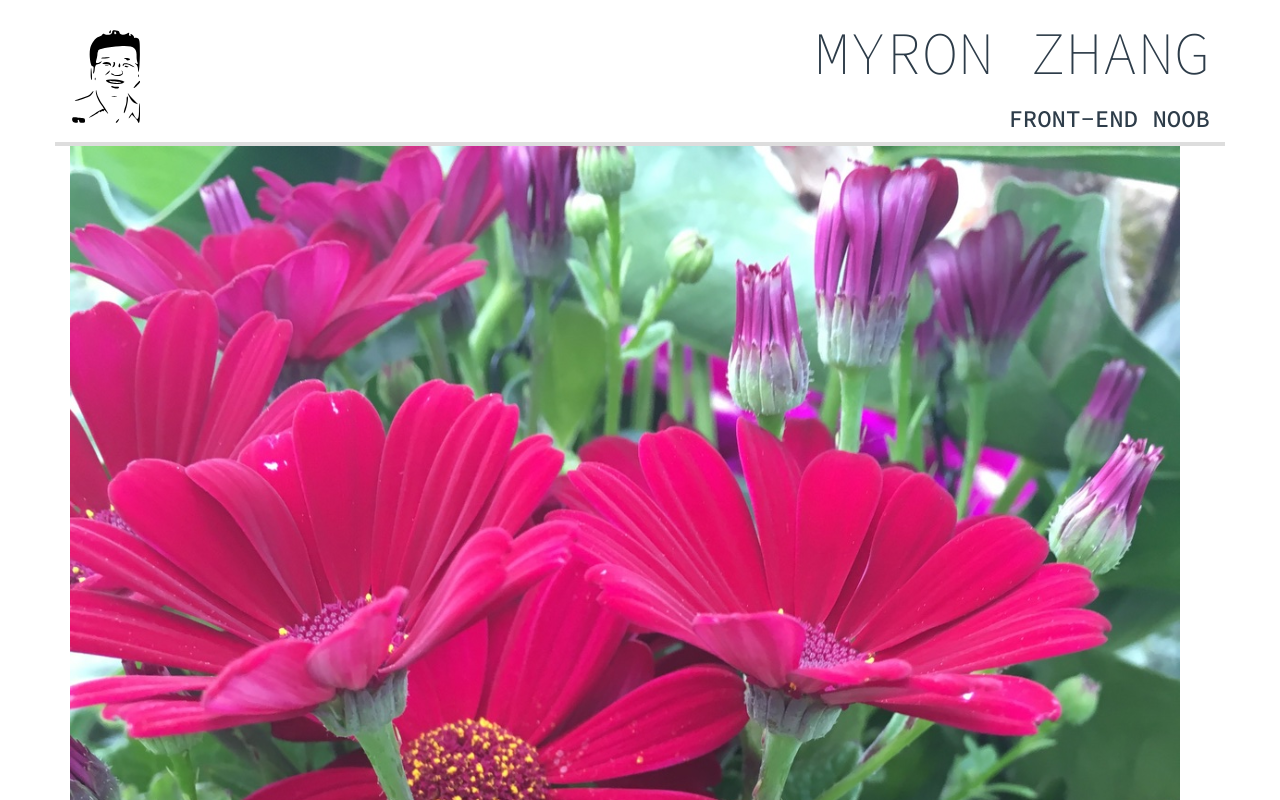
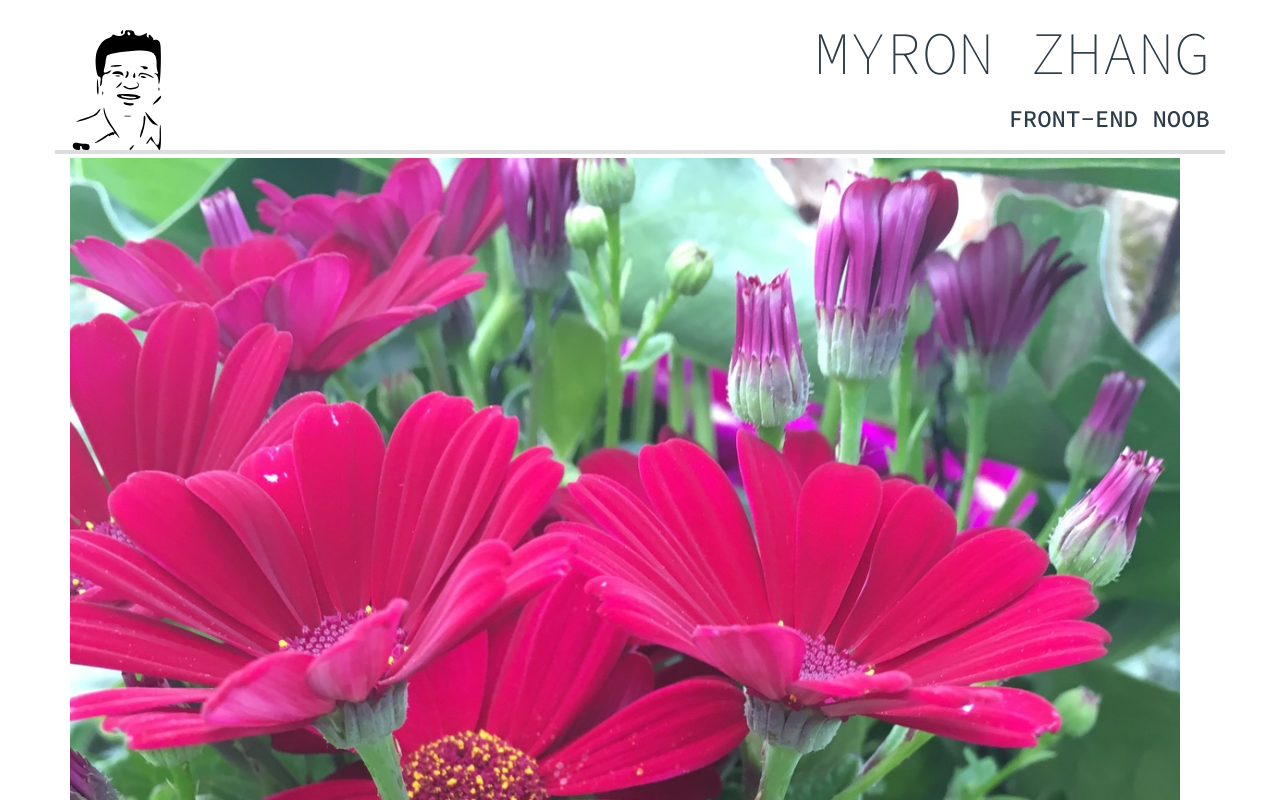
Before and after one commit to abenzm/course, a website: page front-end-basic-lesson23/index.htm in a window 1280 px wide. Shown: the top 800 px of the page. Drawn offline with Linux system fonts and the light colour scheme; a web font is replaced by a local one.

Commit message:
modify a few more

```diff
--- a/front-end-basic-lesson23/css/styles.css
+++ b/front-end-basic-lesson23/css/styles.css
@@ -30,16 +30,17 @@
   text-align: center;
 }
 
-figure {
+picture {
   margin: 1em 0 1em 0;
 }
 
-article {
+.arts {
   border-bottom: 2px solid #ddd;
 }
 
 header {
   border-bottom: 4px solid #ddd;
+  margin-bottom: 4px;
 }
 
 .text-splitted {
--- a/front-end-basic-lesson23/index.htm
+++ b/front-end-basic-lesson23/index.htm
@@ -14,19 +14,17 @@
   <body>
     <header class="container">
       <div class="row">
-        <div class="col-md-5">
-          <!--img class="title-logo" src="img/myron-logo.svg" alt="Myron logo"-->
-          <object class="title-logo" type="image/svg+xml"
-            data="img/myron-logo.svg" width="70vw"></object>
+        <div class="col-md-2">
+          <img class="title-logo" src="img/myron-logo.svg" alt="Myron logo">
         </div>
-        <div class="col-md-7 text-right text-uppercase">
+        <div class="col-md-10 text-right text-uppercase">
           <h1 class="title-super text-thin">Myron Zhang</h1>
           <h3>Front-end Noob</h3>
         </div>
       </div>
     </header>
 
-    <article class="container">
+    <div class="container arts">
       <section class="row col-md-12">
         <picture>
           <source srcset="img/1600/Barberton_Daisy.jpg" media="(min-width: 800px)">
@@ -42,11 +40,9 @@
         </p>
       </section>
 
-      <section class="row">
-        <div class="col-md-12">
+        <div class="row col-md-12">
           <h2 class="text-splitted">Flowers in Garden</h2>
         </div>
-      </section>
 
       <section class="row text-center">
         <section class="col-md-4">
@@ -110,7 +106,7 @@
           </p>
         </section>
       </section>
-    </article>
+    </div>
 
     <footer>
       <div id="social">
```
